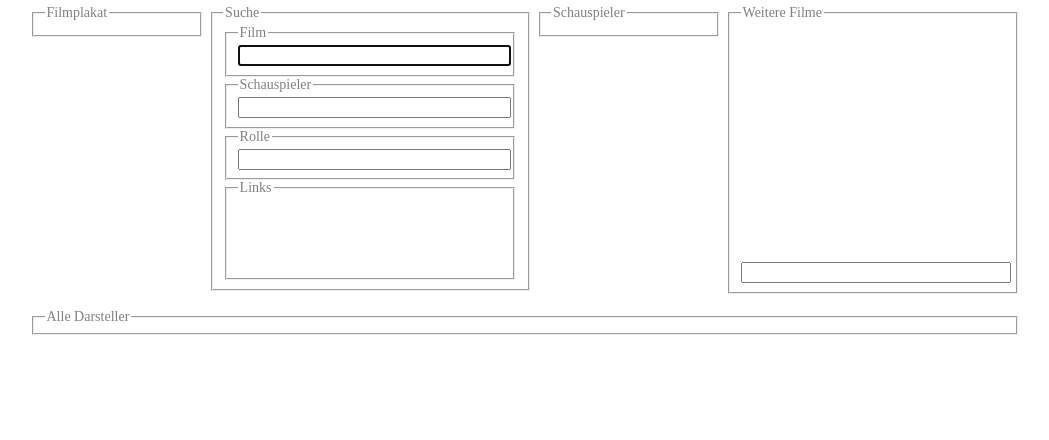
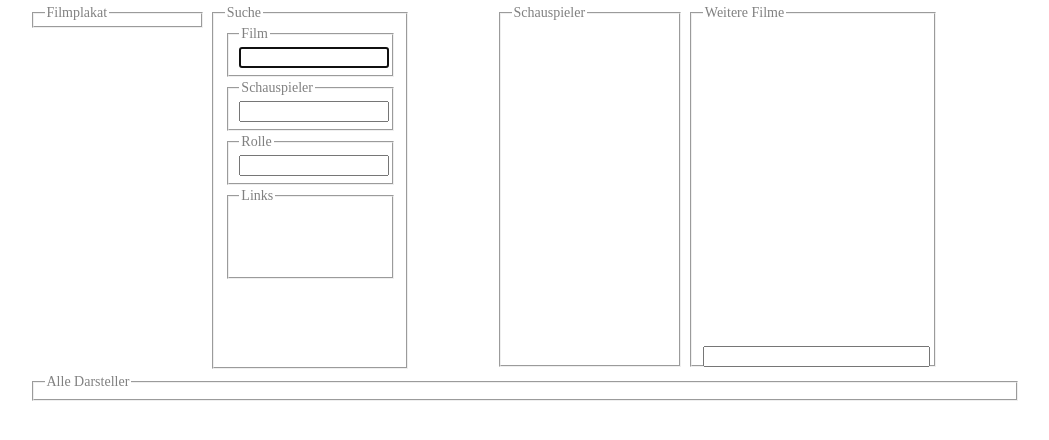
Before and after one commit to tlimbach/derwodaso_js, a website: page public_html/index.html in a window 1280 px wide. Shown: the whole page, without its empty margins (115-1164 px from the left). Drawn offline with Linux system fonts and the light colour scheme.

```diff
--- a/public_html/guicontroller.js
+++ b/public_html/guicontroller.js
@@ -223,7 +223,7 @@
         if (imgname !== null) {
             var url = "http://image.tmdb.org/t/p/w185//" + imgname;
 
-            var imgHtml = "<div class='pci'><img src='" + url + "'></img></div>";
+            var imgHtml = "<div class='pci'><img class='img_pci' src='" + url + "'></img></div>";
 
             var actorname = character.getActor().getName();
             var charactername = character.getName();
--- a/public_html/index.html
+++ b/public_html/index.html
@@ -1,3 +1,4 @@
+
 <!DOCTYPE html>
 <html>
     <head>
@@ -19,14 +20,15 @@
             <div id="mp">
                 <fieldset>
                     <legend>Filmplakat</legend>
-                    <div id="poster"></div>
+                    <div id="poster">
+                    </div>
                 </fieldset>
             </div>
             <div id="sp">
                 <fieldset>
                     <legend>Suche</legend>
                     <div>
-                        <fieldset>
+                        <fieldset id="fsMovie">
                             <legend>Film</legend>
                             <input id="lstMovie" list="movies" name="moviesearch" />
                             <datalist id="movies">
@@ -34,7 +36,7 @@
                         </fieldset>
                     </div>
                     <div>
-                        <fieldset>
+                        <fieldset id="fsActor">
                             <legend>Schauspieler</legend>
                             <input id="lstActor" list="actors" name="actorsearch" />
                             <datalist id="actors">
@@ -42,7 +44,7 @@
                         </fieldset>
                     </div>
                     <div>
-                        <fieldset>
+                        <fieldset id="fsRolle">
                             <legend>Rolle</legend>
                             <input id="lstCharacter" list="characters" name="actorsearch"
                                    size=10 />
@@ -65,7 +67,8 @@
             <div id="ap">
                 <fieldset>
                     <legend id="lgActor">Schauspieler</legend>
-                    <div id="actorposter"></div>
+                    <div id="actorposter">
+                    </div>
                 </fieldset>
             </div>
             <div id="ml">
@@ -81,8 +84,8 @@
                     <div id="pictures"></div>
                 </fieldset>
             </div>
-<!--            <div id = "legalDDG">duckduckgo</div>
-            <div id = "legalTMDB">theMovieDatabase</div>-->
+            <!--            <div id = "legalDDG">duckduckgo</div>
+                        <div id = "legalTMDB">theMovieDatabase</div>-->
         </div>
     </body>
 </html>
--- a/public_html/style.css
+++ b/public_html/style.css
@@ -29,17 +29,19 @@
 }
 
 #ap img, #mp img {
-    height: 300px;
-    max-height: 300px;
+    height: 350px;
+    /*max-height: 300px;*/
 }
 
 #sp {
     grid-area: sp;
     padding-bottom: 2px;
+    max-width:200px;
 }
 
-#sp fieldset {
-    padding-top:4px;
+#sp #fsMovie, #sp #fsActor, #sp #fsRolle {
+    padding-bottom: 7px;
+    margin-bottom: 3px;
 }
 
 #ap {
@@ -47,18 +49,42 @@
 }
 
 #actorposter img, #poster img{
-    height: 255px;
+    /*height: 255px;*/
 }
 
 #ml {
     grid-area: ml;
+    width:250px;
 }
 
 #mp, #sp, #ap, #ml {
     /*     height: 450px; */
     padding-top: 0;
     background-color: var(main-bg-color);
+    margin-bottom:0;
 }
+
+#mp fieldset, #sp fieldset, #ap fieldset, #ml fieldset {
+    padding-bottom: 0px;
+}
+
+#sp fieldset {
+    height:98%;
+}
+
+#ml fieldset {
+    height:97%;
+}
+
+#ap fieldset {
+    height:97%;
+}
+
+#sp fieldset {
+    height:98%;
+}
+
+
 
 input, select {
     width: 100%;
@@ -76,7 +102,7 @@
 
 
 #filter{
-    margin-top:3px;
+    margin-top:10px;
     width: 99%;
 }
 
@@ -89,21 +115,13 @@
     line-height: 30px;
 }
 
-.pci img {
-    height:180px;
-}
-
-#pictures>div>pci>mg {
-    /*display: block;*/
-    /*max-width: 100px;*/
-    /*max-height: 100px;*/
-    /*width: auto;*/
-    /*height: 180px;*/
+.pci {
+    max-height:250px;
 }
 
 #links {
     height: 69px;
-    max-width: 200px;
+    max-width: 100px;
     overflow: hidden;
     text-align: left;
 }
@@ -112,6 +130,7 @@
     display: block;
     padding-top:3px;
     padding-bottom:4px;
+    max-width:80px;
 }
 
 #legalDDG {
@@ -137,14 +156,13 @@
 .grid-container>div {
     background-color: rgba(255, 255, 255, 0.8);
     text-align: center;
-    padding: 10px 0;
     font-size: 14px;
 }
 
 #otherMoviesList {
-    height: 233px;
     width: 100%;
-    max-height:233px;
+    max-height:310px;
+    height:310px;
     overflow-y:scroll;
     text-align: left;
     margin:0;
@@ -157,6 +175,10 @@
     overflow: scroll;
     overflow-y: auto;
     max-width: 950px;
+}
+
+.img_pci {
+    height:185px;
 }
 
 #pc {
```
